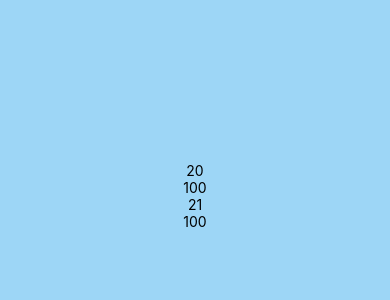
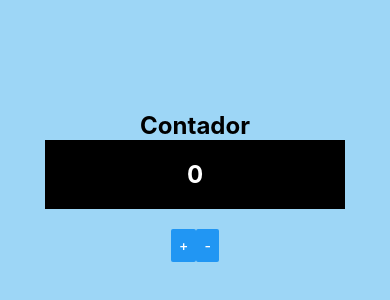
Before and after one commit to murilo-alvesmelo/Estudos-React-Native, a React Native app: screen / in a window 390 px wide. Shown: the part 226-526 px from the top of the page. Built offline with nearby package versions, Linux system fonts and the light colour scheme.

Commit message:
Contador com comunicação indireta e direta

```diff
--- a/App.js
+++ b/App.js
@@ -1,15 +1,16 @@
 import React from "react"
 import {View, StyleSheet} from 'react-native'
+import ContadorV2 from "./src/components/contador/ContadorV2"
 
-import Pai from "./src/components/direta/Pai"
-import Aleatorio from "./src/components/Aleatorio";
-import Botao from "./src/components/Botao";
-import Minmax from "./src/components/Minmax";
-import Contador from "./src/components/Contador";
-import CompPadrao, { Comp1, Comp2 } from "./src/components/Multi";
-import Primeiro from "./src/components/Primeiro"
-import Soma from "./src/components/Soma";
-import Titulo from "./src/components/Titulo";
+//import Pai from "./src/components/indereta/Pai"
+//import Aleatorio from "./src/components/Aleatorio";
+//import Botao from "./src/components/Botao";
+//import Minmax from "./src/components/Minmax";
+//import Contador from "./src/components/Contador";
+//import CompPadrao, { Comp1, Comp2 } from "./src/components/Multi";
+//import Primeiro from "./src/components/Primeiro"
+//import Soma from "./src/components/Soma";
+//import Titulo from "./src/components/Titulo";
 
 /* function App(){
     return(
@@ -40,8 +41,9 @@
 
 export default () => (
         <View style={style.App}>
+            <ContadorV2/>
+            {/*
             <Pai/>
-            {/*
             <Contador/>
             <Botao/>
             <Titulo principal='Previpalmas' secundario="Bem vindo"/>
--- /dev/null
+++ b/src/components/contador/ContadorBotoes.js
@@ -0,0 +1,24 @@
+import React from 'react'
+import {Button, StyleSheet, Text, View} from 'react-native'
+
+export default props => {
+    return (
+        <View style={style.Botoes}>
+            <Button
+                title='+'
+                onPress={props.inc}
+            />
+            <Button
+                title='-'
+                onPress={props.dec}
+            />
+        </View>
+    )
+}
+
+const style = StyleSheet.create({
+    Botoes:{
+        flexDirection: "row",
+        padding: 20,
+    }
+})
--- /dev/null
+++ b/src/components/contador/ContadorDisplay.js
@@ -0,0 +1,22 @@
+import React from 'react'
+import {Text, View, StyleSheet} from 'react-native'
+import style from '../style'
+
+export default props => {
+    return (
+        <View style={styleLocal.Display}>
+            <Text style={[style.fontG, styleLocal.DisplayText]}>{props.num}</Text>
+        </View>
+    )
+}
+
+const styleLocal = StyleSheet.create({
+    Display:{
+        backgroundColor: '#000',
+        padding: 20,
+        width: 300
+    },
+    DisplayText:{
+        color: '#FFF'
+    }
+})
--- /dev/null
+++ b/src/components/contador/ContadorV2.js
@@ -0,0 +1,22 @@
+import React, {useState} from 'react'
+import {Text} from 'react-native'
+import style from '../style'
+import ContadorBotoes from './ContadorBotoes'
+
+import ContadorDisplay from './ContadorDisplay'
+
+export default props => {
+
+    const [num, setNum] = useState(0)
+
+    const inc = () => setNum(num +1)
+    const dec = () => setNum(num -1)
+
+    return (
+        <>
+            <Text style={style.fontG}>Contador</Text>
+            <ContadorDisplay num ={num}/>
+            <ContadorBotoes inc={inc} dec={dec}/>
+        </>
+    )
+}
--- a/src/components/style.js
+++ b/src/components/style.js
@@ -3,14 +3,17 @@
 export default StyleSheet.create({
     fontG: {
         fontSize:24,
-        fontWeight:"bold"
+        fontWeight:"bold",
+        textAlign: "center"
     },
     fontM: {
         fontSize:18,
-        fontWeight:"bold"
+        fontWeight:"bold",
+        textAlign: "center"
     },
     fontP: {
         fontSize:24,
-        fontWeight:"bold"
+        fontWeight:"bold",
+        textAlign: "center"
     },
 })
```
Also changed, not shown: src/components/indereta/Filho.js (added, +20 -0 lines), src/components/indereta/pai.js (+22 -0 lines).
